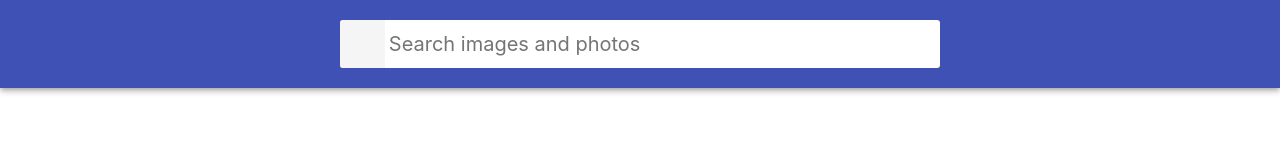
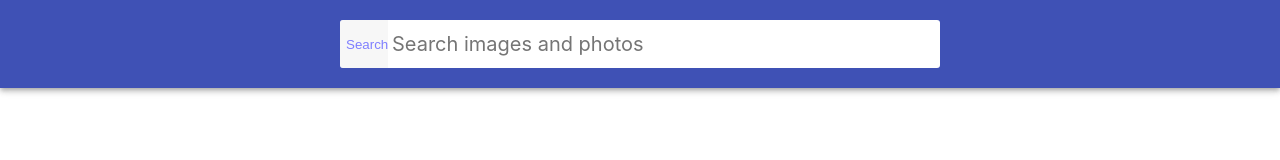
Before and after one commit to AnastasiaCarlii/goit-react-hw-03-image-findergroup, a React (Create React App) app: page / in a window 1280 px wide. Shown: the top 160 px of the page. Built offline with nearby package versions, Linux system fonts and the light colour scheme.

Commit message:
changed the searchBar Btn

```diff
--- a/package.json
+++ b/package.json
@@ -5,6 +5,7 @@
   "homepage": "https://AnastasiaCarlii.github.io/goit-react-hw-03-image-finder/",
   "dependencies": {
     "@emotion/styled": "^11.11.0",
+    "@react-icons/all-files": "^4.1.0",
     "@testing-library/jest-dom": "^5.16.3",
     "@testing-library/react": "^12.1.4",
     "@testing-library/user-event": "^13.5.0",
--- a/src/components/Searchbar/Searchbar.jsx
+++ b/src/components/Searchbar/Searchbar.jsx
@@ -1,13 +1,9 @@
 import React from 'react';
 import PropTypes from 'prop-types';
-import { StyledBsSearch } from 'components/Searchbar/Searchbar.styled';
-import {
-  Header,
-  Form,
-  Button,
-  ButtonLabel,
-  Input,
-} from 'components/Searchbar/Searchbar.styled';
+// import { StyledBsSearch } from './Searchbar.styled';
+// import { MdImageSearch } from 'react-icons/md';
+
+import { Header, Form, Button, ButtonLabel, Input } from './Searchbar.styled';
 
 export const SearchBar = ({ onSubmit }) => {
   const handleSubmit = evt => {
@@ -21,7 +17,7 @@ export const SearchBar = ({ onSubmit }) => {
       <Form onSubmit={handleSubmit}>
         <Button type="submit">
           <ButtonLabel>
-            <StyledBsSearch size={20} iconColor="black" />
+            <span class="button-label">Search</span>
           </ButtonLabel>
         </Button>
         <Input
--- a/src/components/Searchbar/Searchbar.styled.jsx
+++ b/src/components/Searchbar/Searchbar.styled.jsx
@@ -1,9 +1,4 @@
 import styled from '@emotion/styled';
-import { BsSearch } from 'react-icons/bs';
-
-export const StyledBsSearch = styled(BsSearch)`
-  color: ${props => props.iconColor || 'black'};
-`;
 
 export const Header = styled.header`
   top: 0;
@@ -39,11 +34,11 @@ export const Button = styled.button`
   width: 48px;
   height: 48px;
   border: 0;
-
-  opacity: 0.6;
+  opacity: 0.5;
   transition: opacity 250ms cubic-bezier(0.4, 0, 0.2, 1);
   cursor: pointer;
   outline: none;
+  color: blue;
 
   :hover {
     opacity: 1;
@@ -51,7 +46,8 @@ export const Button = styled.button`
 `;
 
 export const ButtonLabel = styled.span`
-  position: absolute;
+  ${
+    '' /* position: absolute;
   width: 1px;
   height: 1px;
   padding: 0;
@@ -59,7 +55,8 @@ export const ButtonLabel = styled.span`
   clip: rect(0, 0, 0, 0);
   white-space: nowrap;
   clip-path: inset(50%);
-  border: 0;
+  border: 0; */
+  }
 `;
 
 export const Input = styled.input`
```
Also changed, not shown: 1 other file (tests, documents, lock files or other folders).
